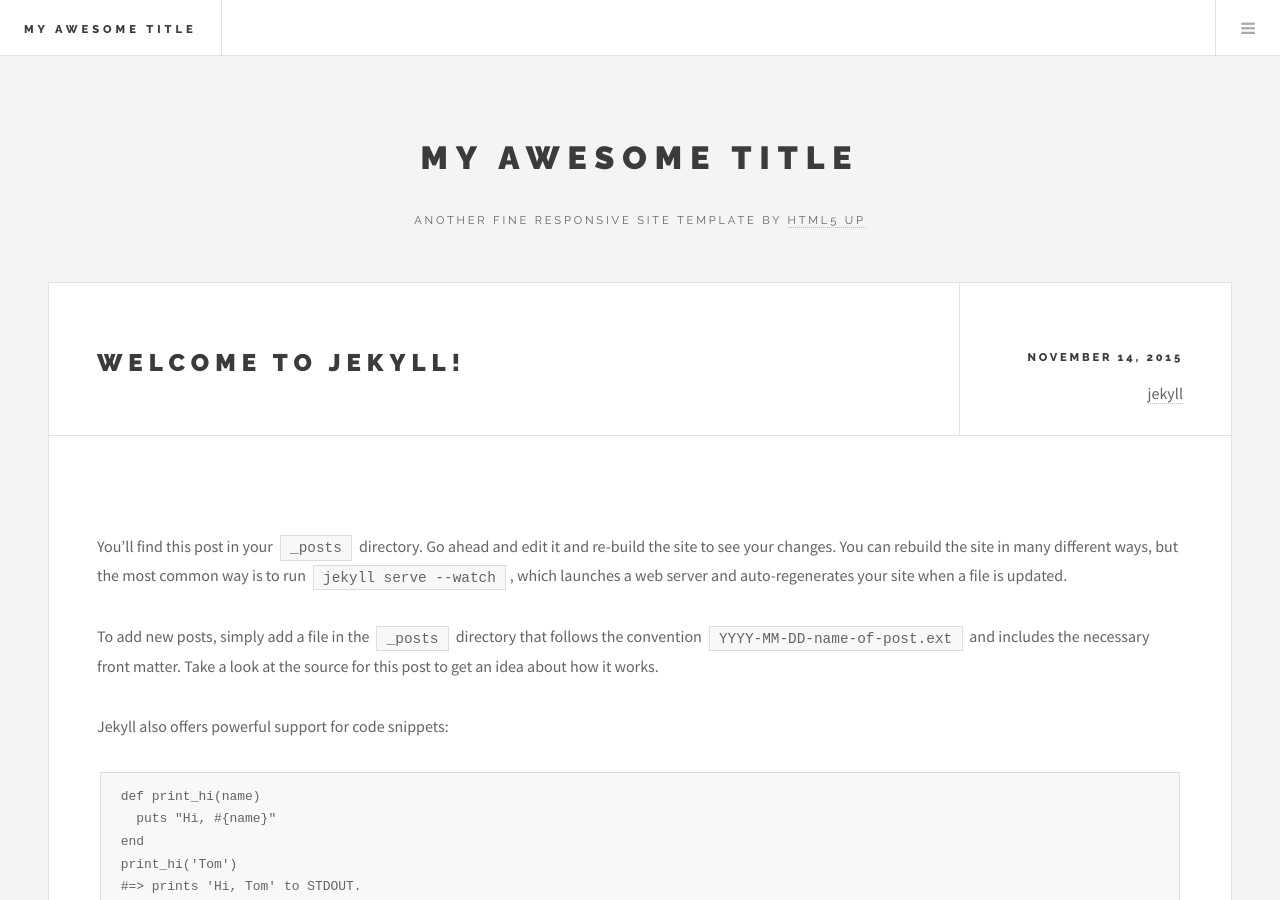
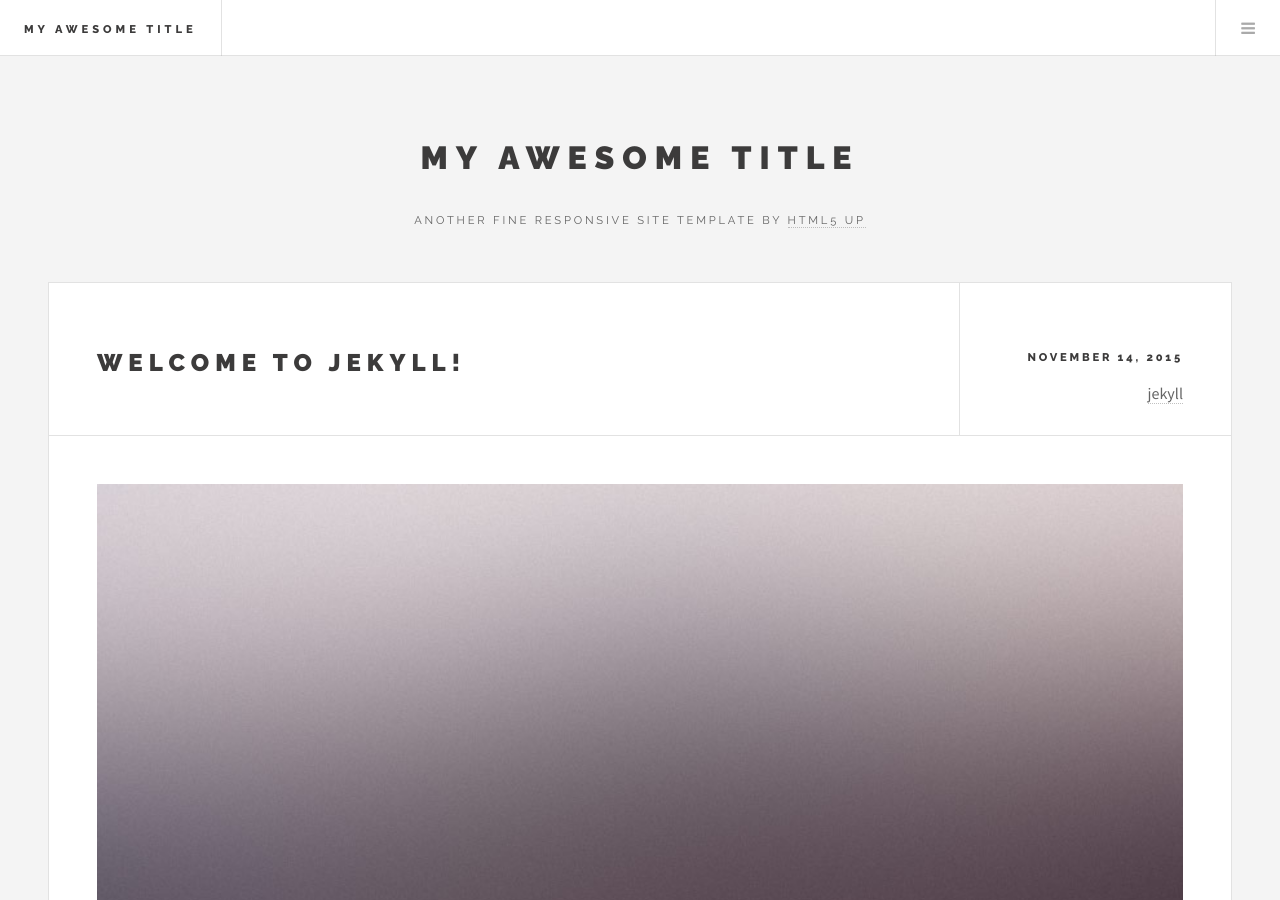
Before and after one commit to avildes/blog, a Jekyll site: the page built from _posts/2015-11-14-welcome-to-jekyll.markdown, in a window 1280 px wide and 900 px high. Built offline with Jekyll 4.4.1, drawn with Linux system fonts in a browser that asks for light colours.

Commit message:
Update post.html

```diff
--- a/_layouts/post.html
+++ b/_layouts/post.html
@@ -19,7 +19,7 @@
             <article class="post">
               <header>
                 <div class="title">
-                  <h2><a href="{{ site.baseurl }}{{ page.url }}">{{ page.title }}</a></h2>
+                  <h2><a href="{{ page.url }}">{{ page.title }}</a></h2>
                 <!-- <p>Lorem ipsum dolor amet nullam consequat etiam feugiat</p> -->
                 </div>
                 <div class="meta">
@@ -34,7 +34,7 @@
                 </div>
               </header>
               {% if page.image %}
-                <a href="{{ site.baseurl }}{{ page.url }}" class="image featured"><img src="{{page.image}}" alt="" /></a>
+                <a href="{{ page.url }}" class="image featured"><img src="http://{{ site.url }}{{page.image}}" alt="" /></a>
               {% endif %}
               {{ content }}
               <footer>
```
